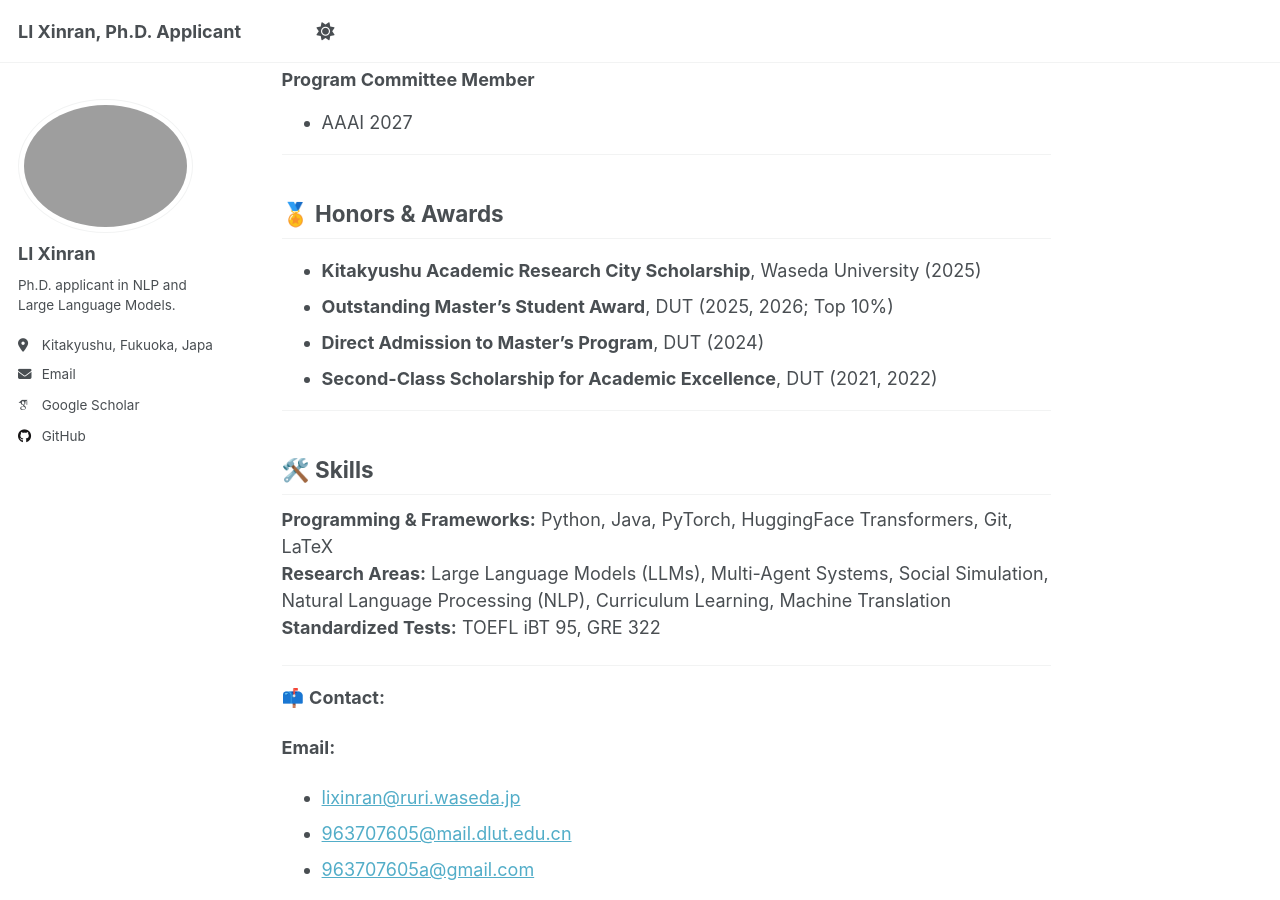
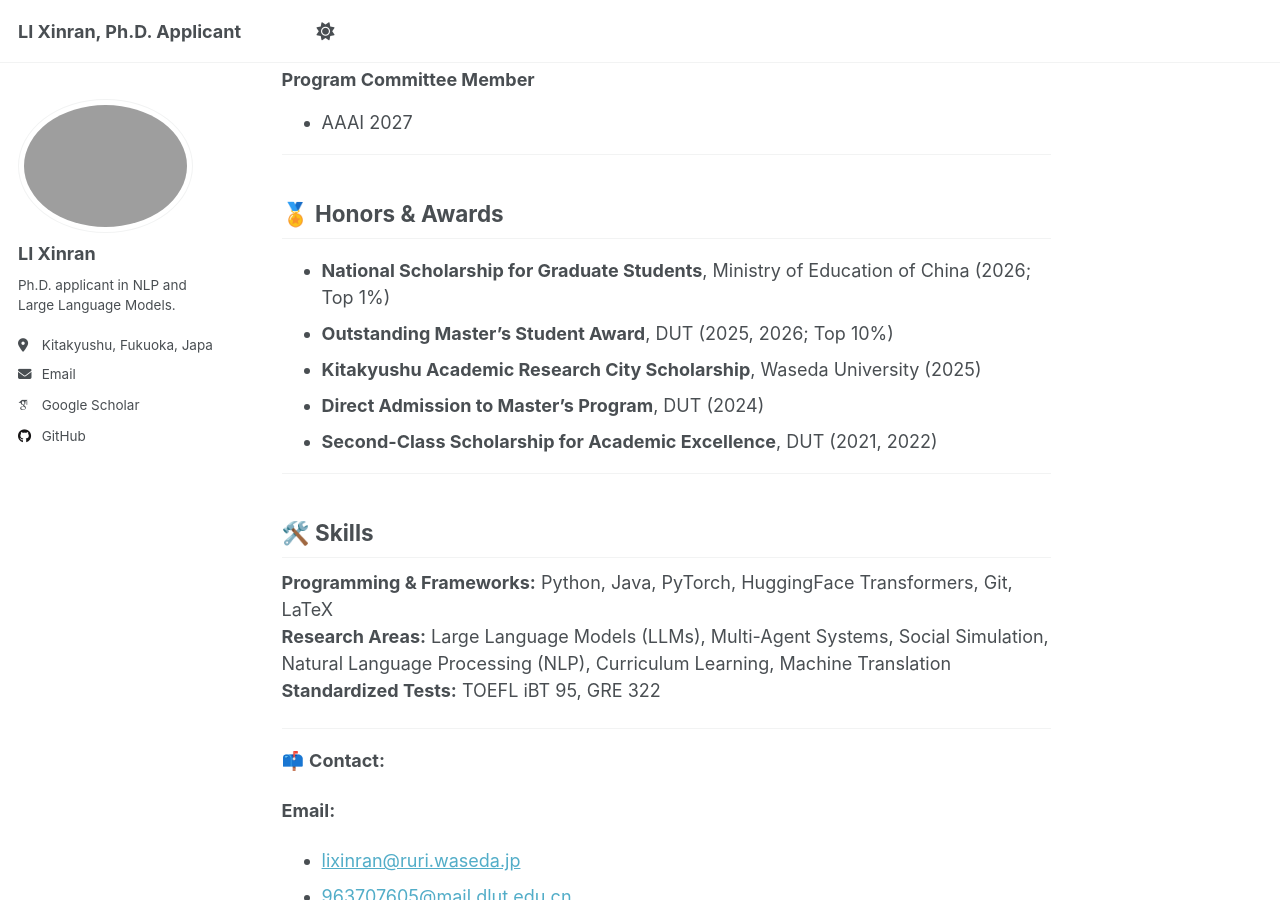
Before and after one commit to LiXinran6/LiXinran6.github.io, a Jekyll site: the page built from _pages/about.md, in a window 1280 px wide and 900 px high, scrolled down 5365 px. Built offline with Jekyll 4.4.1, drawn with Linux system fonts in a browser that asks for light colours; some web fonts are replaced; a script that is not in the unit is left out.

```diff
--- a/_pages/about.md
+++ b/_pages/about.md
@@ -141,8 +141,9 @@ Authors: Jiaqi Qiao, Xiujuan Xu, **Xinran Li**, Yu Liu
 
 ## 🏅 Honors & Awards
 
+- **National Scholarship for Graduate Students**, Ministry of Education of China (2026; Top 1%)
+- **Outstanding Master’s Student Award**, DUT (2025, 2026; Top 10%)
 - **Kitakyushu Academic Research City Scholarship**, Waseda University (2025)
-- **Outstanding Master’s Student Award**, DUT (2025, 2026; Top 10%)
 - **Direct Admission to Master’s Program**, DUT (2024)
 - **Second-Class Scholarship for Academic Excellence**, DUT (2021, 2022)
 
```
